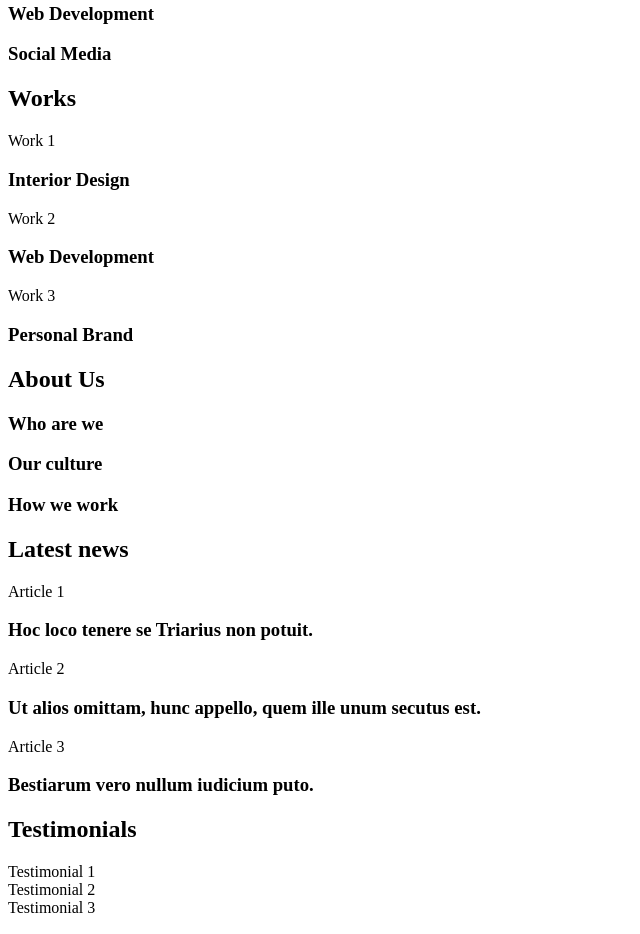
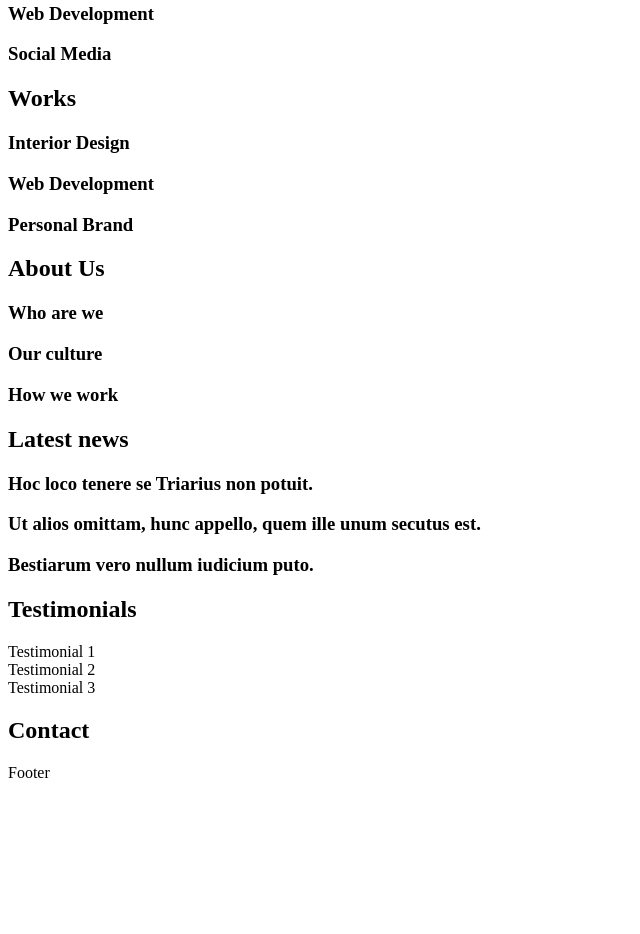
Before and after one commit to oussamafrt/holbertonschool-web_front_end, a plain HTML site: page html_advanced/10-index.html in a window 1280 px wide. Shown: the part 334-1268 px from the top of the page, without its empty margins (0-640 px from the left). After the commit the page ends 1124 px from the top, so only its background shows below. Drawn offline with Linux system fonts and the light colour scheme.

Commit message:
initial commit

```diff
--- a/html_advanced/10-index.html
+++ b/html_advanced/10-index.html
@@ -1,19 +1,19 @@
 <!DOCTYPE html>
-
 <html lang="en" dir="ltr">
 <head>
-        <meta charset="utf-8">
-        <meta name="viewport" content="width=device-with, initial-scale=1.0, viewport-fit=cover">
-        <title>Article - Techium</title>
+    <meta charset="UTF-8">
+    <meta name="viewport" content="width=device-width, initial-scale=1.0, viewport-fit=cover">
+    <title>Homepage - Techium</title>
     <meta name="description" content="Techium is a digital agency">
-        <link rel="icon" type="image/x-icon" href="./favicon.ico">
+    <link rel="icon" type="image/x-icon" href="./favicon.ico" >
     <link rel="icon" type="image/png" href="./favicon.png">
 </head>
-
 <body>
+    <header>
         <nav>
 
         </nav>
+    </header>
     <main>
         <h1>Homepage</h1>
         <section>
@@ -30,12 +30,16 @@
         </section>
         <section>
             <h2>Works</h2>
-                <article>Work 1</article>
+            <article>
                 <h3>Interior Design</h3>
-                <article>Work 2</article>
+            </article>
+            <article>
                 <h3>Web Development</h3>
-                <article>Work 3</article>
+            </article>
+            <article>
                 <h3>Personal Brand</h3>
+            </article>
+
         </section>
         <section>
             <h2>About Us</h2>
@@ -45,12 +49,15 @@
         </section>
         <section>
             <h2>Latest news</h2>
-                <article>Article 1</article>
+            <article>
                 <h3>Hoc loco tenere se Triarius non potuit.</h3>
-                <article>Article 2</article>
+            </article>
+            <article>
                 <h3>Ut alios omittam, hunc appello, quem ille unum secutus est.</h3>
-                <article>Article 3</article>
+            </article>
+            <article>
                 <h3>Bestiarum vero nullum iudicium puto.</h3>
+            </article>
         </section>
         <section>
             <h2>Testimonials</h2>
@@ -65,5 +72,6 @@
     <footer>
         Footer
     </footer>
+
 </body>
 </html>
```
Also changed, not shown: html_advanced/12-index.html (+11 -6 lines). Lines whose indentation alone changed are shown as unchanged.
